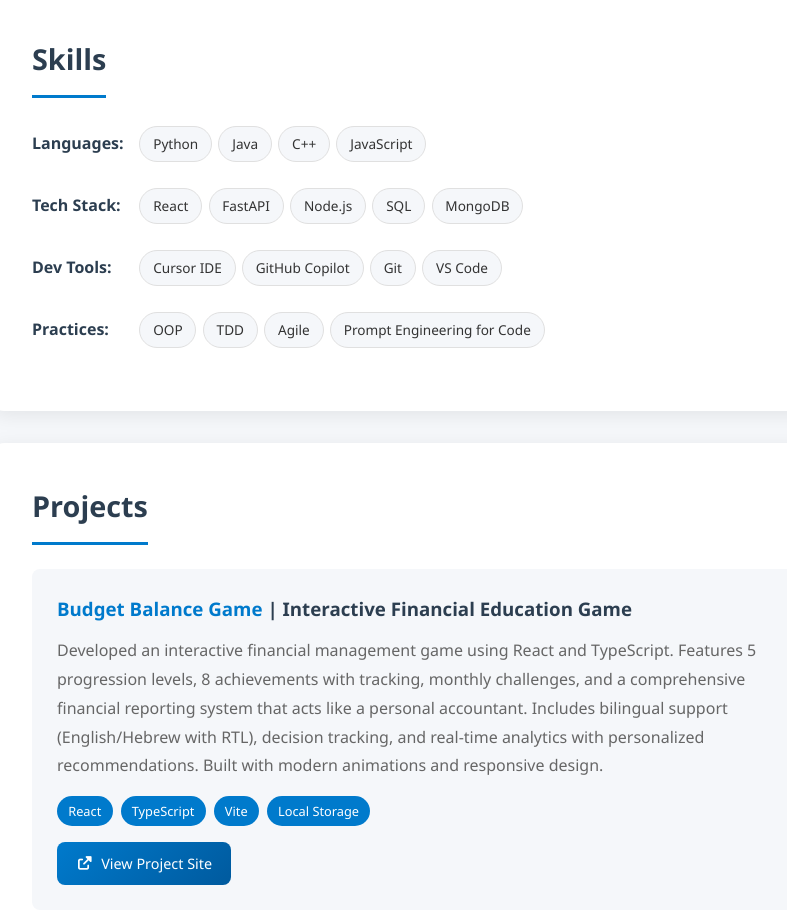
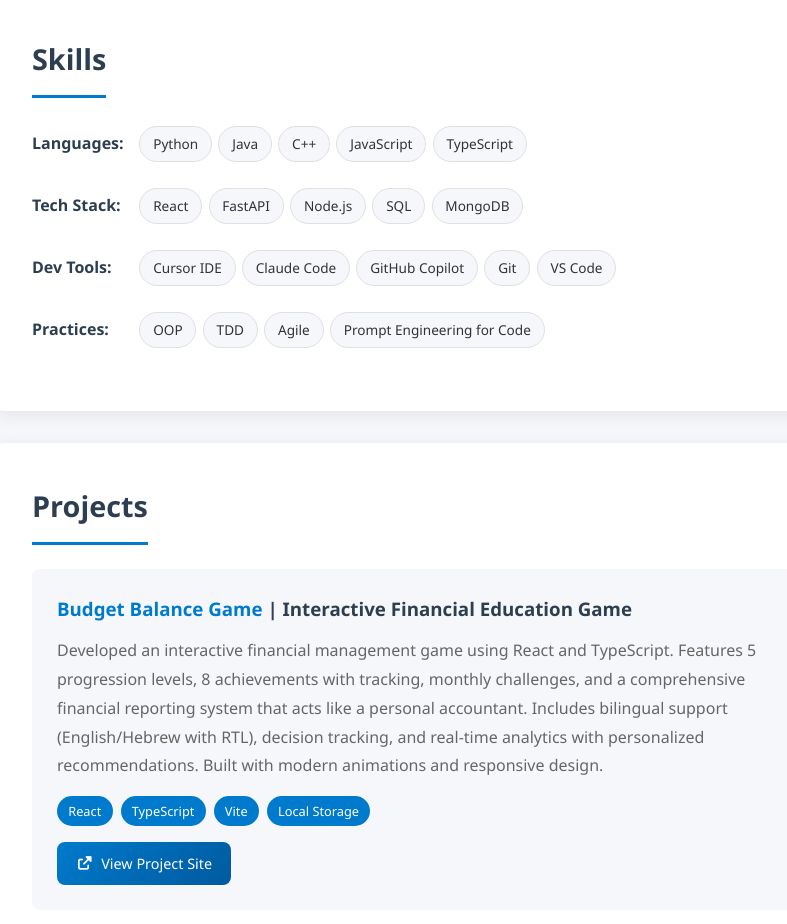
Before and after one commit to SaharHalili95/html-portfolio, a React (Vite) app: page /#/ in a window 1280 px wide. Shown: the part 1400-2324 px from the top of the page, without its empty margins (352-1139 px from the left). Built offline with nearby package versions, Linux system fonts and the light colour scheme.

Commit message:
Add Claude Code to dev tools, TypeScript to languages
Co-Authored-By: Claude Opus 4.6 <noreply@anthropic.com>

```diff
--- a/src/data/portfolioData.ts
+++ b/src/data/portfolioData.ts
@@ -45,9 +45,9 @@ export const educationData = {
 };
 
 export const skillsData = {
-  languages: ["Python", "Java", "C++", "JavaScript"],
+  languages: ["Python", "Java", "C++", "JavaScript", "TypeScript"],
   techStack: ["React", "FastAPI", "Node.js", "SQL", "MongoDB"],
-  devTools: ["Cursor IDE", "GitHub Copilot", "Git", "VS Code"],
+  devTools: ["Cursor IDE", "Claude Code", "GitHub Copilot", "Git", "VS Code"],
   practices: ["OOP", "TDD", "Agile", "Prompt Engineering for Code"],
 };
 
```
